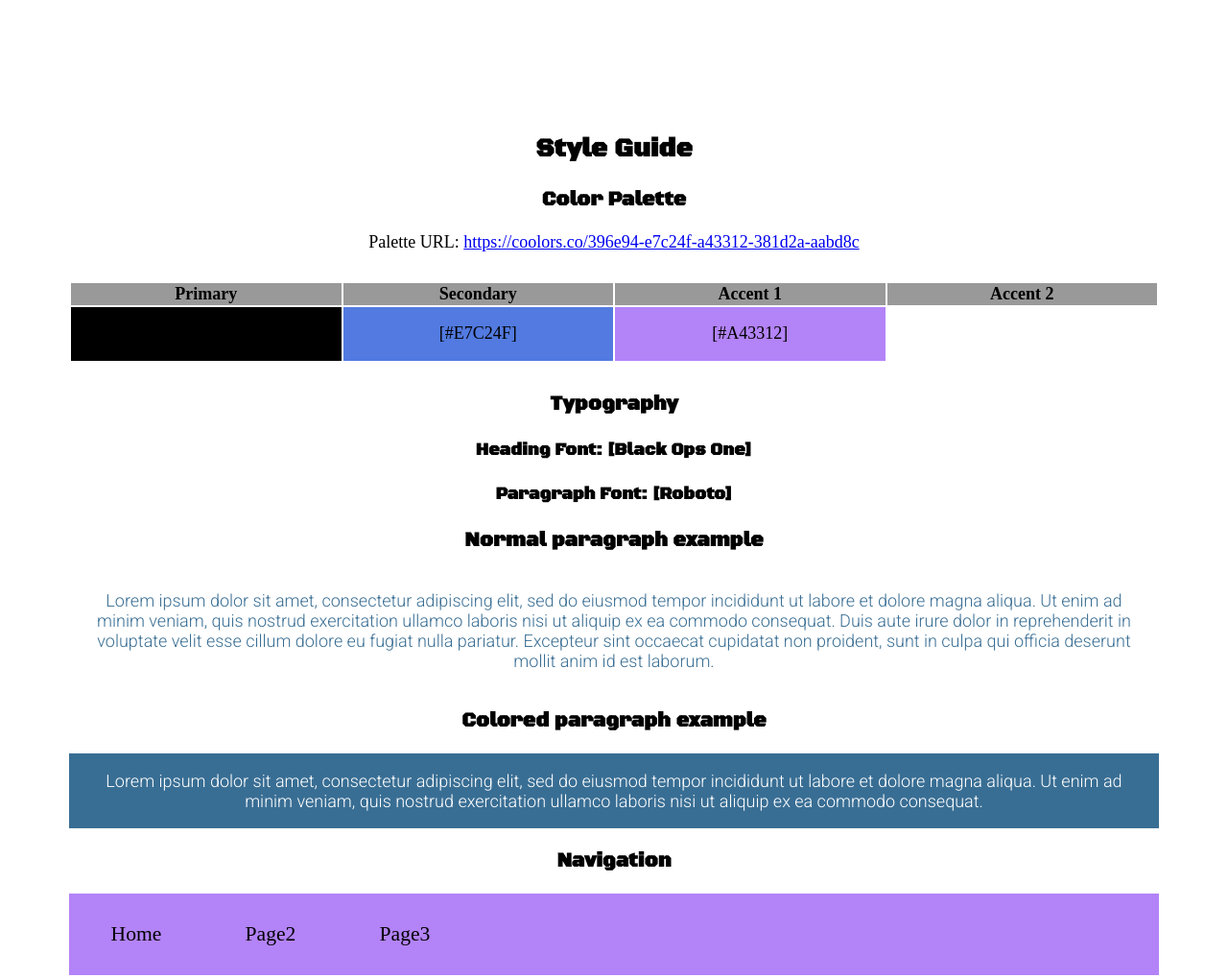
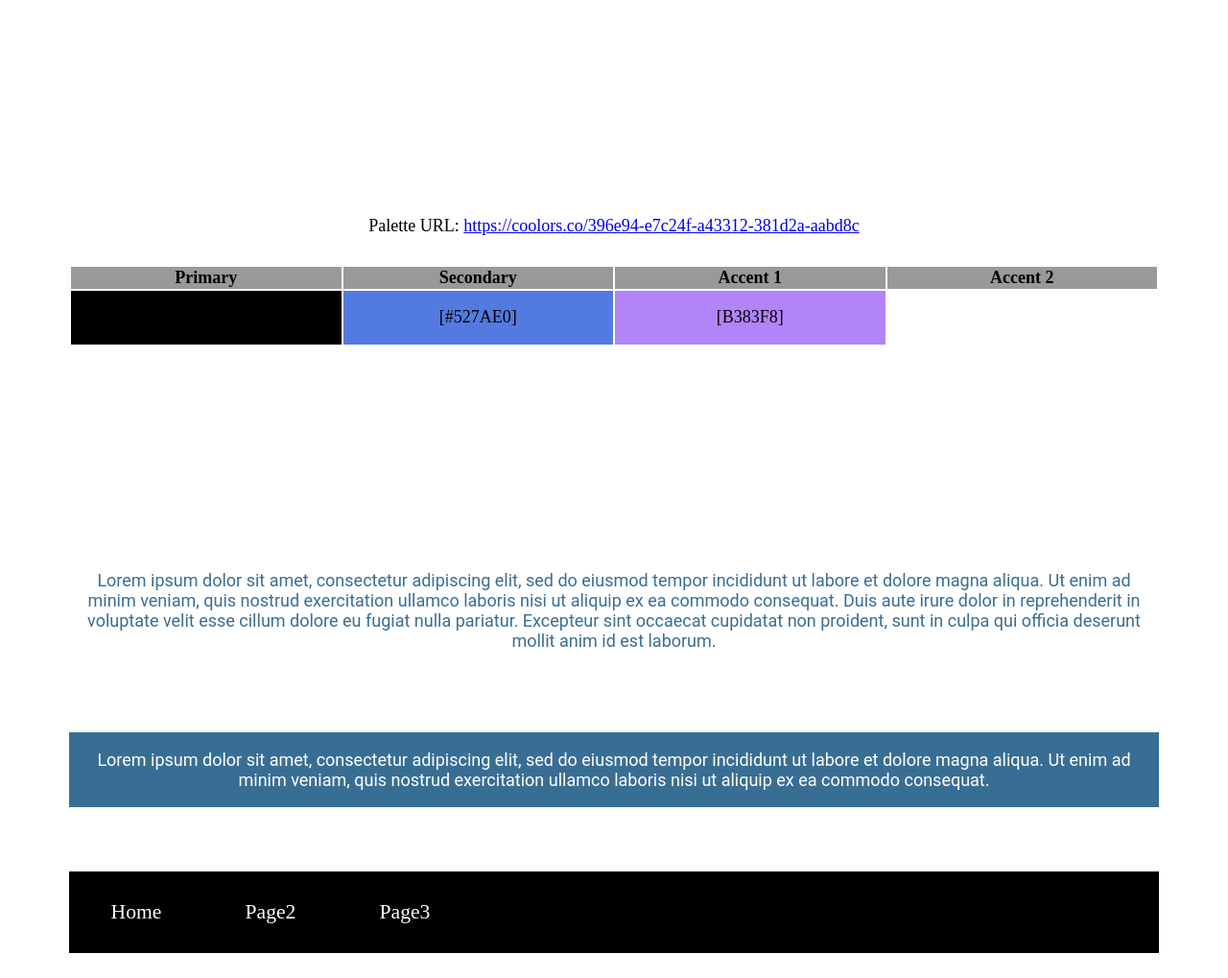
Before and after one commit to bmcaldarella/wdd130, a plain HTML site: page my_portfolio/site-plan.html in a window 1280 px wide. Shown: the part 1380-2399 px from the top of the page at 96% size. Drawn offline with Linux system fonts and the light colour scheme; a web font is replaced by a local one.

Commit message:
buttom-fix

```diff
--- a/my_portfolio/site-plan.html
+++ b/my_portfolio/site-plan.html
@@ -56,7 +56,7 @@
       <table class="colors">
         <tr><th>Primary</th><th>Secondary</th><th>Accent 1</th><th>Accent 2</th></tr>
         <!-- Replace the numbers in the boxes below with your hex color codes. Then switch to the site-plan.css file and change your colors there as well. -->
-        <tr><td class="primary">[#396E94]</td><td class="secondary">[#E7C24F]</td><td class="accent1">[#A43312]</td><td class="accent2"></td></tr>
+        <tr><td class="primary">[#396E94]</td><td class="secondary">[#527AE0]</td><td class="accent1">[B383F8]</td><td class="accent2"></td></tr>
       </table>
 
       <!-- ------------------------Step 9------------------------------ -->
@@ -67,7 +67,7 @@
       <!-- Choose a font for your paragraphs (body copy) and headlines. What font(s) have you chosen? Why did you choose what you did?  Make sure to review the list of web safe fonts at W3Schools.org as a starting point.  Think also about which of your colors above you might use for background and font colors. -->
 
       <h4>
-        Heading Font: [Black Ops One]  <!-- change this -->
+        Heading Font: [Roboto]  <!-- change this -->
       </h4>
       <h4>
         Paragraph Font: [Roboto]  <!-- change this -->
--- a/my_portfolio/styles/site-plan.css
+++ b/my_portfolio/styles/site-plan.css
@@ -2,7 +2,7 @@
 Any spaces in your font name should be replaced with a +.
 Fonts are separated by a | */
 @import url('https://fonts.googleapis.com/css?family=IM+Fell+French+Canon+SC|Lato');
-@import url('https://fonts.googleapis.com/css2?family=Black+Ops+One&family=Roboto:wght@300&display=swap');
+@import url('https://fonts.googleapis.com/css?family=Oswald:500');
 :root {
   /* change the values below to your colors from your palette */
   --primary-color: #000000   ;
@@ -10,20 +10,26 @@ Fonts are separated by a | */
   --accent1-color:#B383F8;
   --accent2-color: #fff;
 
+  --primary-color: #000000   ;
+  --secondary-color: #527AE0 ;
+  --accent1-color:#B383F8;
+  --accent2-color: #fff;
+
+
   /* change the values below to your chosen font(s) */
-  --heading-font:Black Ops One;
+  --heading-font:Roboto;
   --paragraph-font: roboto, Helvetica, sans-serif;
 
   /* these colors below should be chosen from among your palette colors above */
-  --headline-color-on-white: black;  /* headlines on a white background */
+  --headline-color-on-white: white;  /* headlines on a white background */
   --headline-color-on-color: #B383F8; /* headlines on a colored background */
   --paragraph-color-on-white: #396E94; /* paragraph text on a white background */
   --paragraph-color-on-color: white; /* paragraph text on a colored background */
   --paragraph-background-color: #396E94  ;
-  --nav-link-color: #white;
-  --nav-background-color: #B383F8;
+  --nav-link-color: white;
+  --nav-background-color:black;
   --nav-hover-link-color: white;
-  --nav-hover-background-color: black;
+  --nav-hover-background-color: #B383F8;
 }
 
 
--- a/portafolio/css/styles.css
+++ b/portafolio/css/styles.css
@@ -4,6 +4,11 @@ body{
     margin: 0 auto;
     padding: 0;
     font-family: system-ui, -apple-system, BlinkMacSystemFont, 'Segoe UI', Roboto, Oxygen, Ubuntu, Cantarell, 'Open Sans', 'Helvetica Neue', sans-serif;
+}
+
+.full-container{
+  margin: 0 auto;
+  background-color: ;
 }
 .icon{
 width: 120px;
```
Also changed, not shown: portafolio/index.html (+2 -1 lines).
